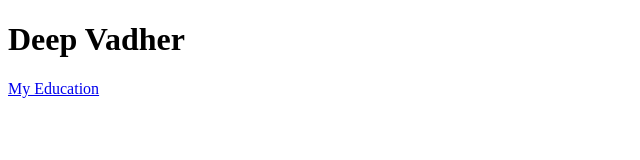
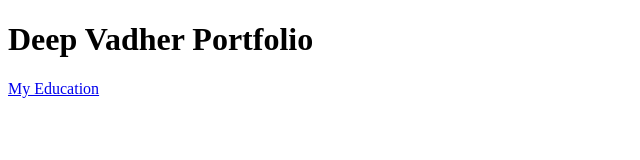
Before and after one commit to deepvadher007/demo_portfolio_website, a plain HTML site: page index.html in a window 1280 px wide. Shown: the whole page, without its empty margins (0-640 px from the left). Drawn offline with Linux system fonts and the light colour scheme.

Commit message:
First commit

```diff
--- a/index.html
+++ b/index.html
@@ -6,7 +6,9 @@
     <title>Document</title>
 </head>
 <body>
-    <H1> Deep Vadher</H1>
+    <H1> Deep Vadher Portfolio
+
+    </H1>
 
     <a href="/edu.html"> My Education </a>
 </body>
```
